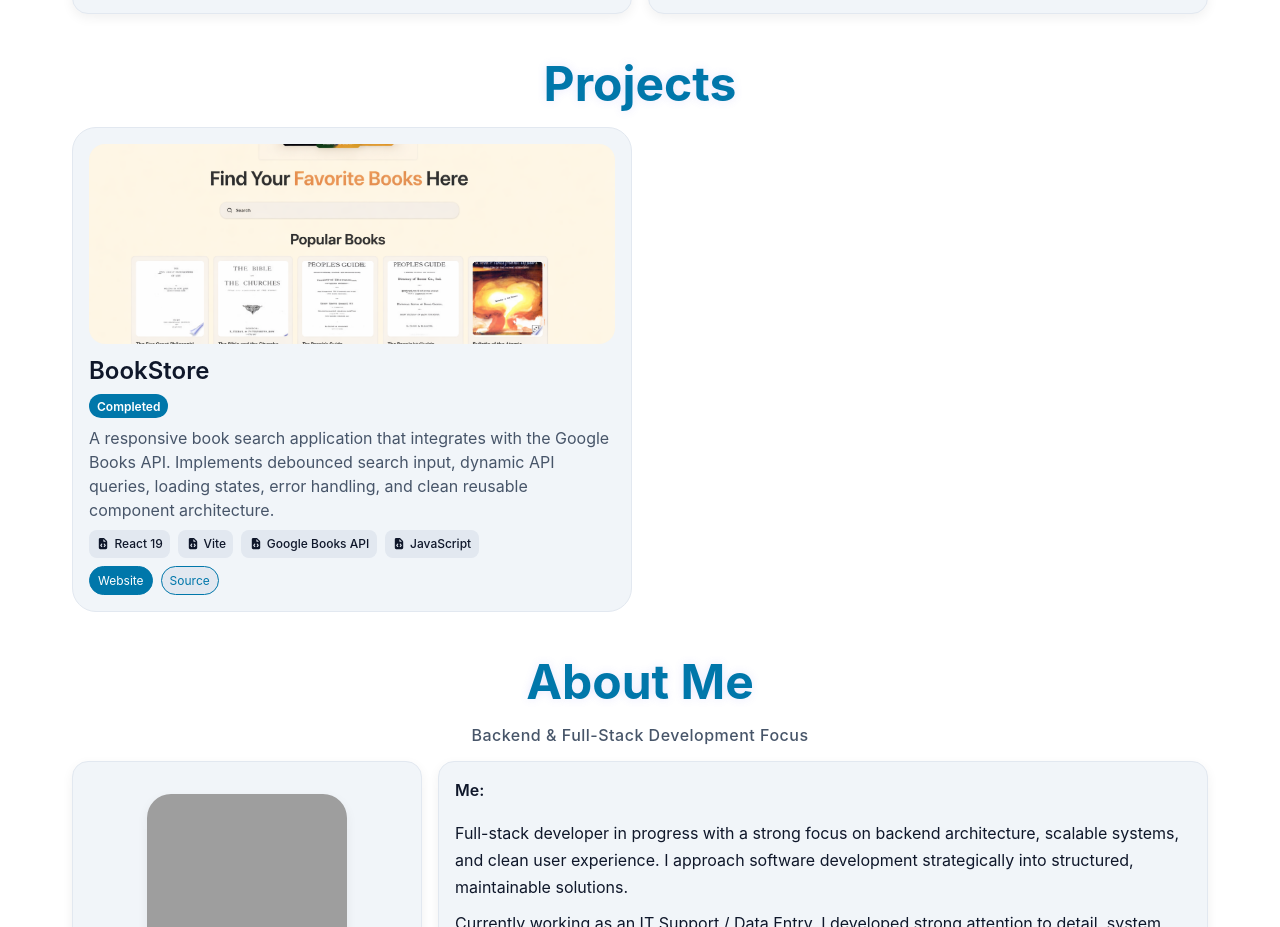
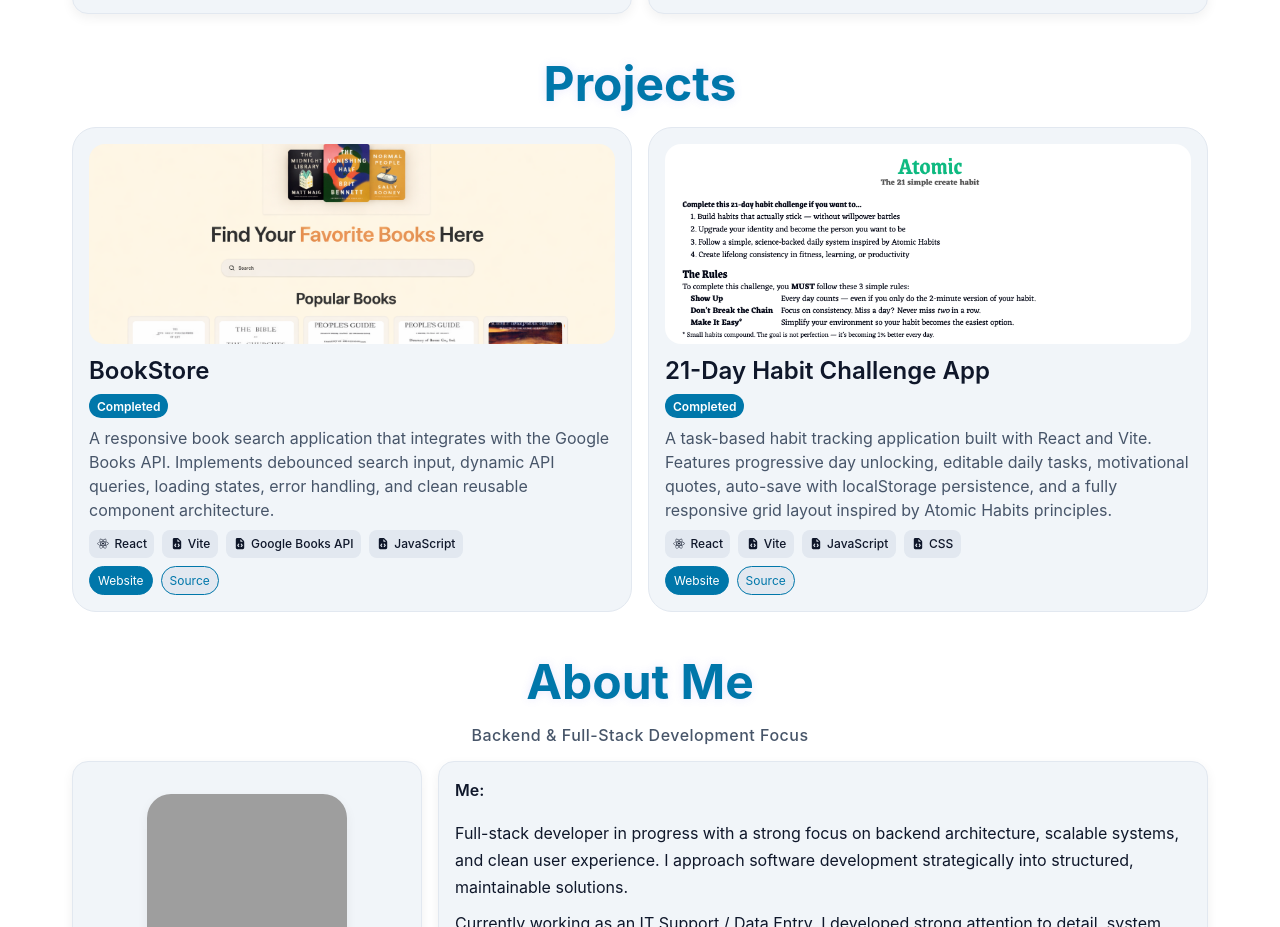
Before and after one commit to N-PanhaMony/portfolio_3.0.0, a React (Vite) app: page / in a window 1280 px wide. Shown: the part 2379-3306 px from the top of the page. Built offline with nearby package versions, Linux system fonts and the light colour scheme; grey boxes are pictures that could not be loaded.

Commit message:
feat: add Atomic Habits project to portfolio

```diff
--- a/src/data/projects.js
+++ b/src/data/projects.js
@@ -1,14 +1,15 @@
-import bookStoreImage from "../assets/ProjectsImage/bookstore.png";
+import bookStoreImage from "../assets/ProjectsImage/bookstore-crop.png";
+import habitChallengeImage from "../assets/ProjectsImage/habitChallenge-16x9-moreTopSpace.png";
 
 export const projectsData = [
   {
-    name: "BookStore",
+    name: "BookStore ",
     status: "Completed",
     description:
       "A responsive book search application that integrates with the Google Books API. Implements debounced search input, dynamic API queries, loading states, error handling, and clean reusable component architecture.",
     image: bookStoreImage,
     technologies: [
-      "React 19",
+      "React",
       "Vite",
       "Google Books API",
       "JavaScript"
@@ -16,4 +17,20 @@ export const projectsData = [
     liveUrl: "https://bookstorev1-omega.vercel.app/",
     githubUrl: "https://github.com/N-PanhaMony/BookStore",
   },
+
+  {
+    name: "21-Day Habit Challenge App",
+    status: "Completed",
+    description:
+      "A task-based habit tracking application built with React and Vite. Features progressive day unlocking, editable daily tasks, motivational quotes, auto-save with localStorage persistence, and a fully responsive grid layout inspired by Atomic Habits principles.",
+    image: habitChallengeImage,
+    technologies: [
+      "React",
+      "Vite",
+      "JavaScript",
+      "CSS",
+    ],
+    liveUrl: "https://atomic-habits-21days.vercel.app/",
+    githubUrl: "https://github.com/N-PanhaMony/ATOMIC_HABITS",
+  },
 ];
```
Also changed, not shown: src/assets/ProjectsImage/bookstore-crop.png (added), src/assets/ProjectsImage/habitChallenge-16x9-moreTopSpace.png (added).
